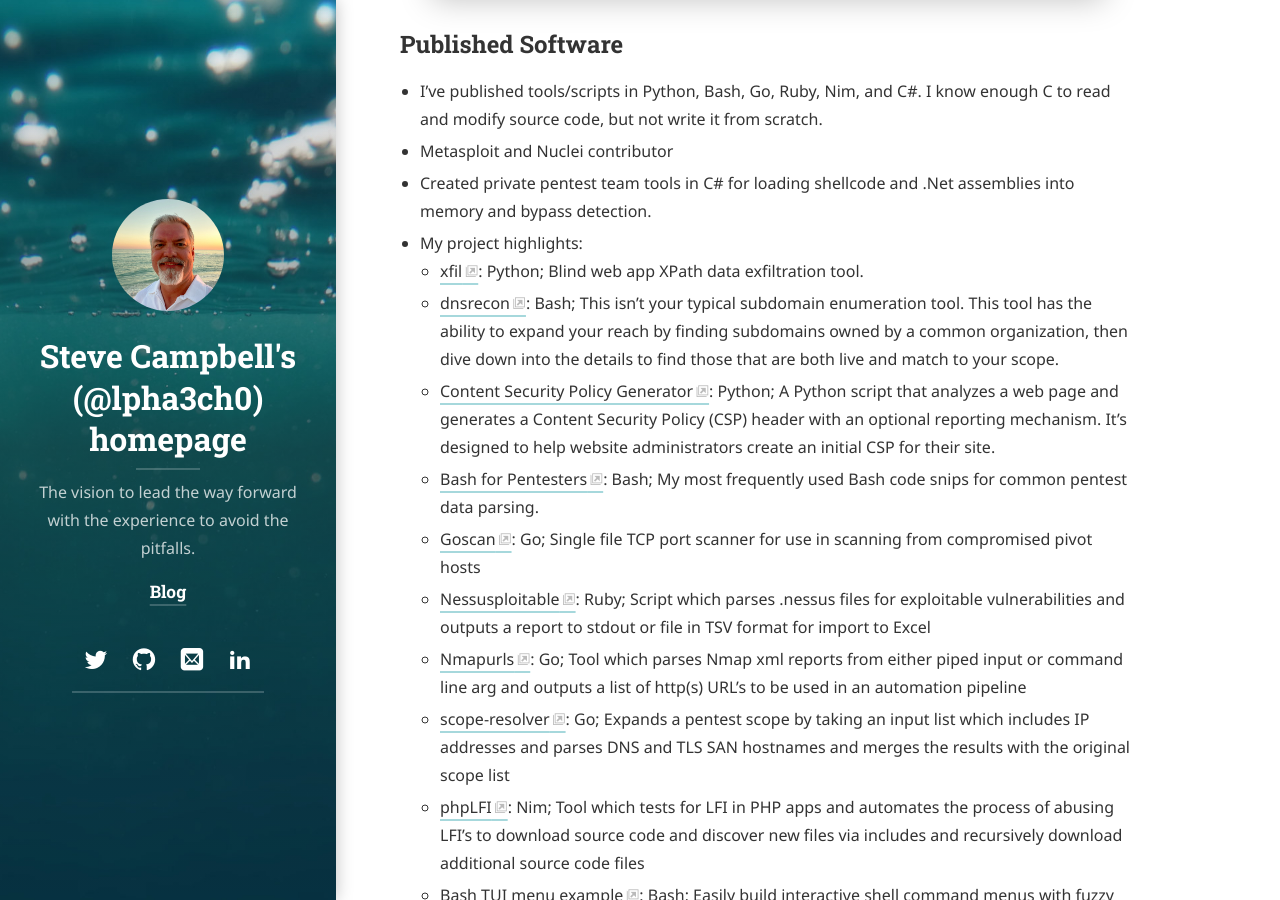
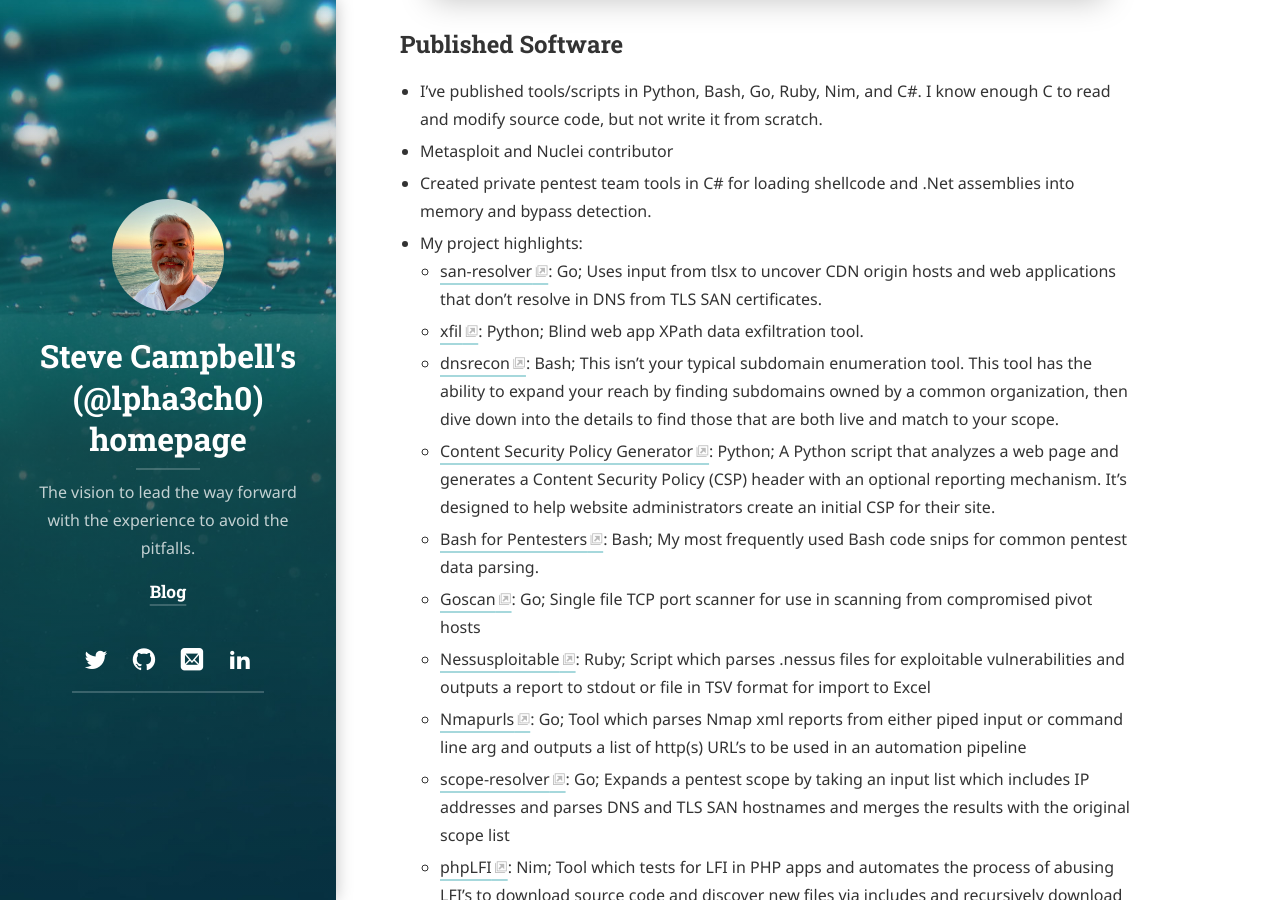
Before and after one commit to aecyberpro/aecyberpro.github.io, a Jekyll site: the page built from index.md, in a window 1280 px wide and 900 px high, scrolled down 2191 px. Built offline with Jekyll 4.4.1, drawn with Linux system fonts in a browser that asks for light colours; cached includes are drawn as plain includes; nearby versions of some CDN libraries; some web fonts are replaced; library files that are not in the unit come from our copies.

Commit message:
updated whoami

```diff
--- a/index.md
+++ b/index.md
@@ -54,6 +54,7 @@ I share my experience and insight through training and mentoring consultants, cr
 - Metasploit and Nuclei contributor
 - Created private pentest team tools in C# for loading shellcode and .Net assemblies into memory and bypass detection.
 - My project highlights:
+    - [san-resolver](https://github.com/sdcampbell/san-resolver): Go; Uses input from tlsx to uncover CDN origin hosts and web applications that don't resolve in DNS from TLS SAN certificates.
     - [xfil](https://pypi.org/project/xfil/): Python; Blind web app XPath data exfiltration tool.
     - [dnsrecon](https://github.com/sdcampbell/dnsrecon): Bash; This isn't your typical subdomain enumeration tool. This tool has the ability to expand your reach by finding subdomains owned by a common organization, then dive down into the details to find those that are both live and match to your scope.
     - [Content Security Policy Generator](https://github.com/sdcampbell/Content-Security-Policy-Generator): Python; A Python script that analyzes a web page and generates a Content Security Policy (CSP) header with an optional reporting mechanism. It's designed to help website administrators create an initial CSP for their site.
```
